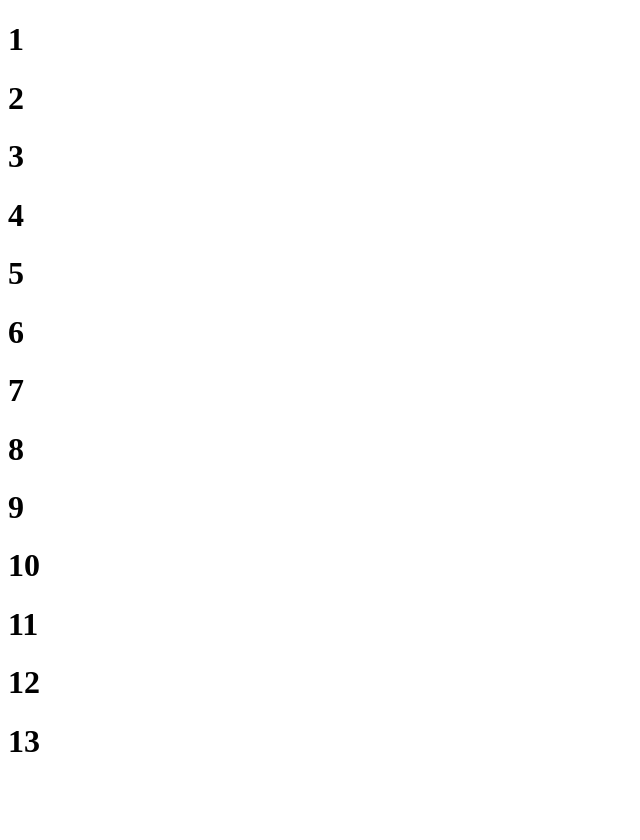
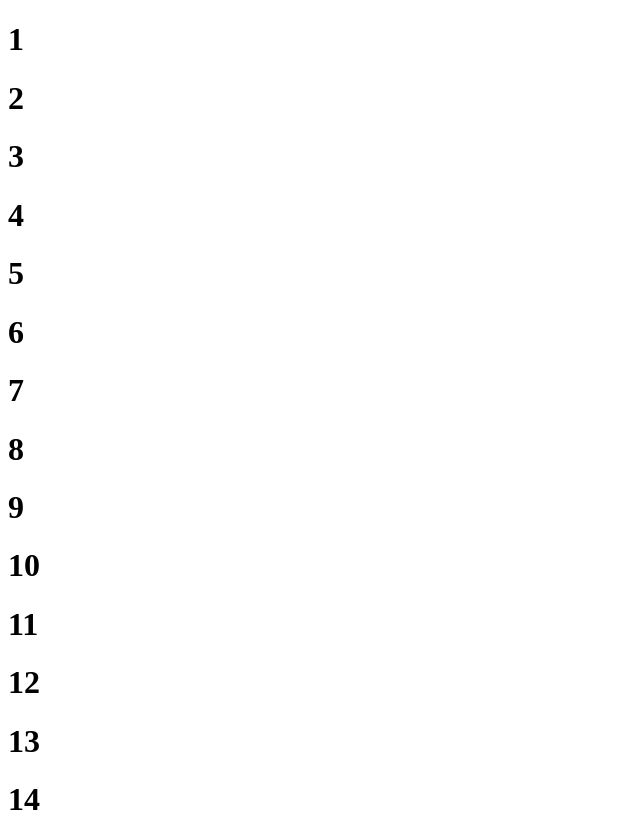
Before and after one commit to theit0/ecommerceFETests, a React (Vite) app: page / in a window 1280 px wide. Shown: the whole page, without its empty margins (0-640 px from the left). Before the commit the page ends 800 px from the top, so only its background shows below. Built offline with nearby package versions, Linux system fonts and the light colour scheme.

Commit message:
Test case 14

```diff
--- a/src/App.tsx
+++ b/src/App.tsx
@@ -17,6 +17,7 @@ function App() {
       <h1>11</h1>
       <h1>12</h1>
       <h1>13</h1>
+      <h1>14</h1>
     </>
   )
 }
```
